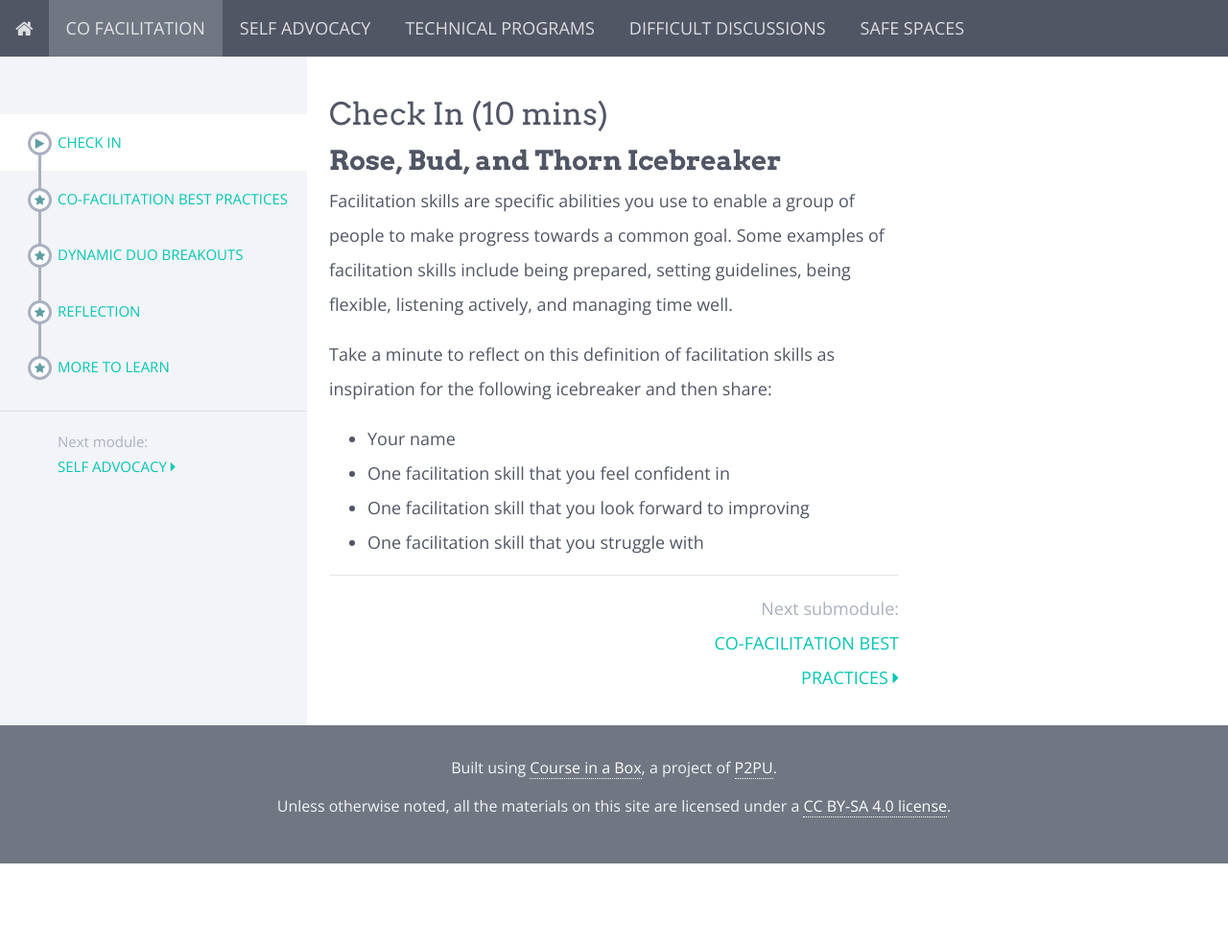
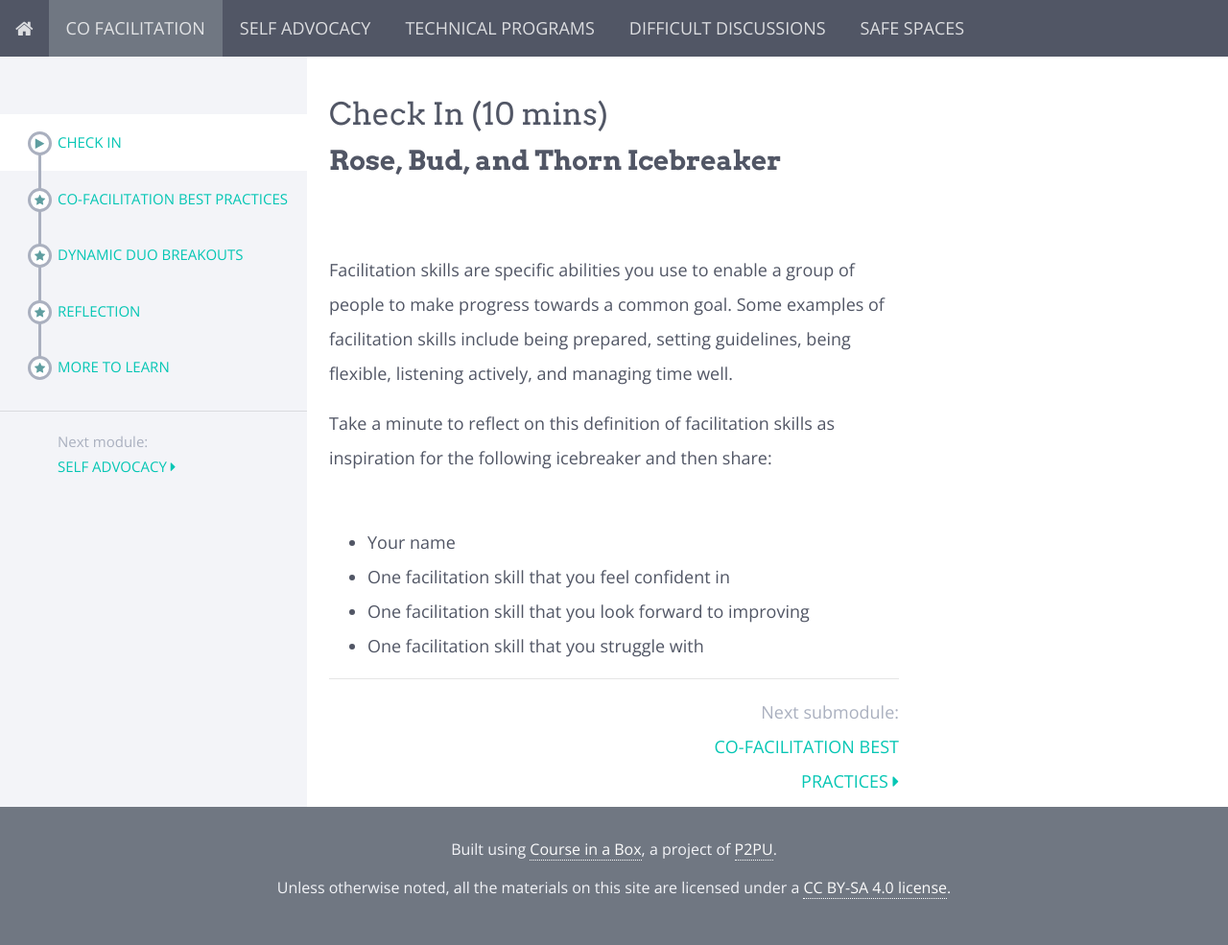
Before and after one commit to p2pu/advanced-facilitation, a Jekyll site: the page built from modules/Co-Facilitation/_posts/2000-01-01-check-in.md, in a window 1280 px wide. Shown: the whole page at 96% size. Built offline with Jekyll 4.4.1, drawn with Linux system fonts in a browser that asks for light colours; nearby versions of some CDN libraries; before the commit the page ends 900 px from its top, so only the background shows below that.

Commit message:
Update 2000-01-01-check-in.md

```diff
--- a/modules/Co-Facilitation/_posts/2000-01-01-check-in.md
+++ b/modules/Co-Facilitation/_posts/2000-01-01-check-in.md
@@ -5,15 +5,12 @@ title: Check In
 ## Check In (10 mins)
 
 ### **Rose, Bud, and Thorn Icebreaker**
-
-
+<br><br>
 Facilitation skills are specific  abilities you  use to enable a group of people to make progress towards a common goal. Some examples of facilitation skills include being prepared, setting guidelines, being flexible, listening actively, and managing time well.
-
-
+<br>
 
 Take a minute to reflect on this definition of facilitation skills as inspiration for the following icebreaker and then share:
-
-
+<br><br>
 
 * Your name
 * One facilitation skill that you feel confident in
```
